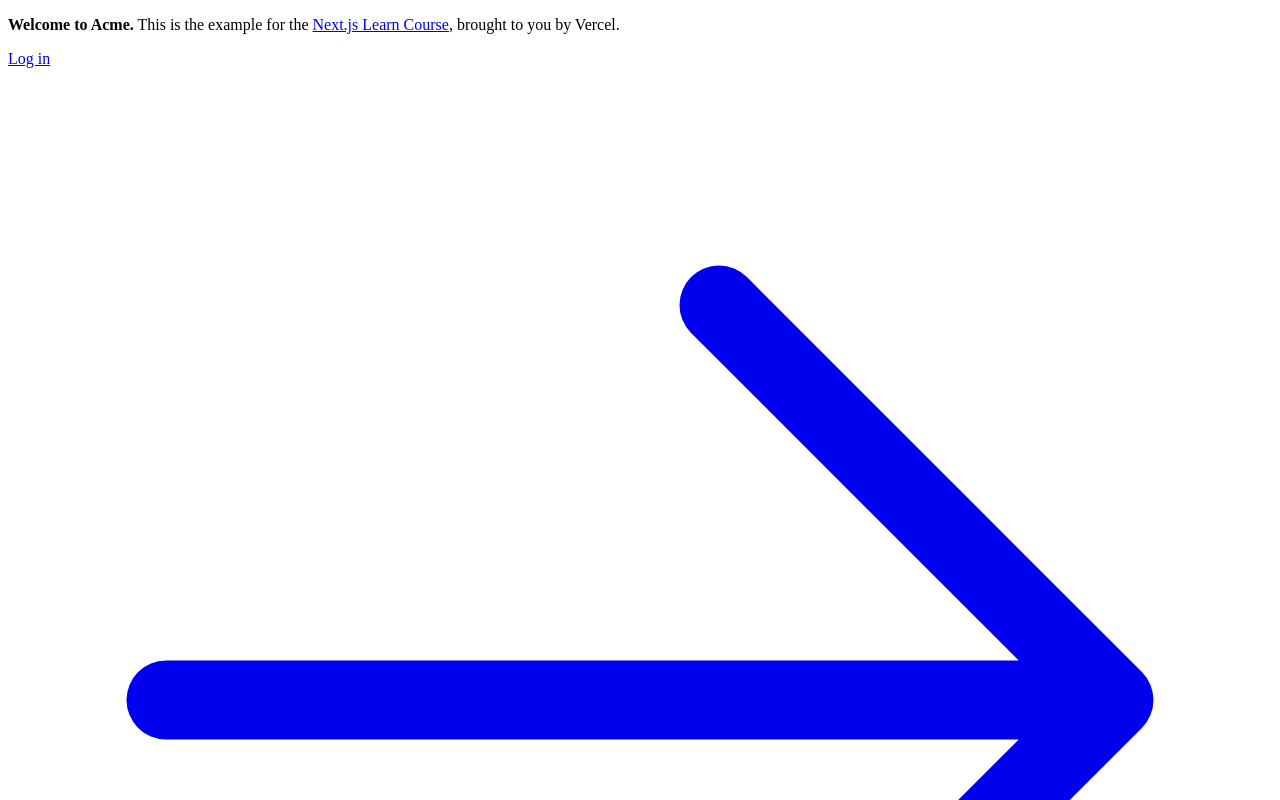
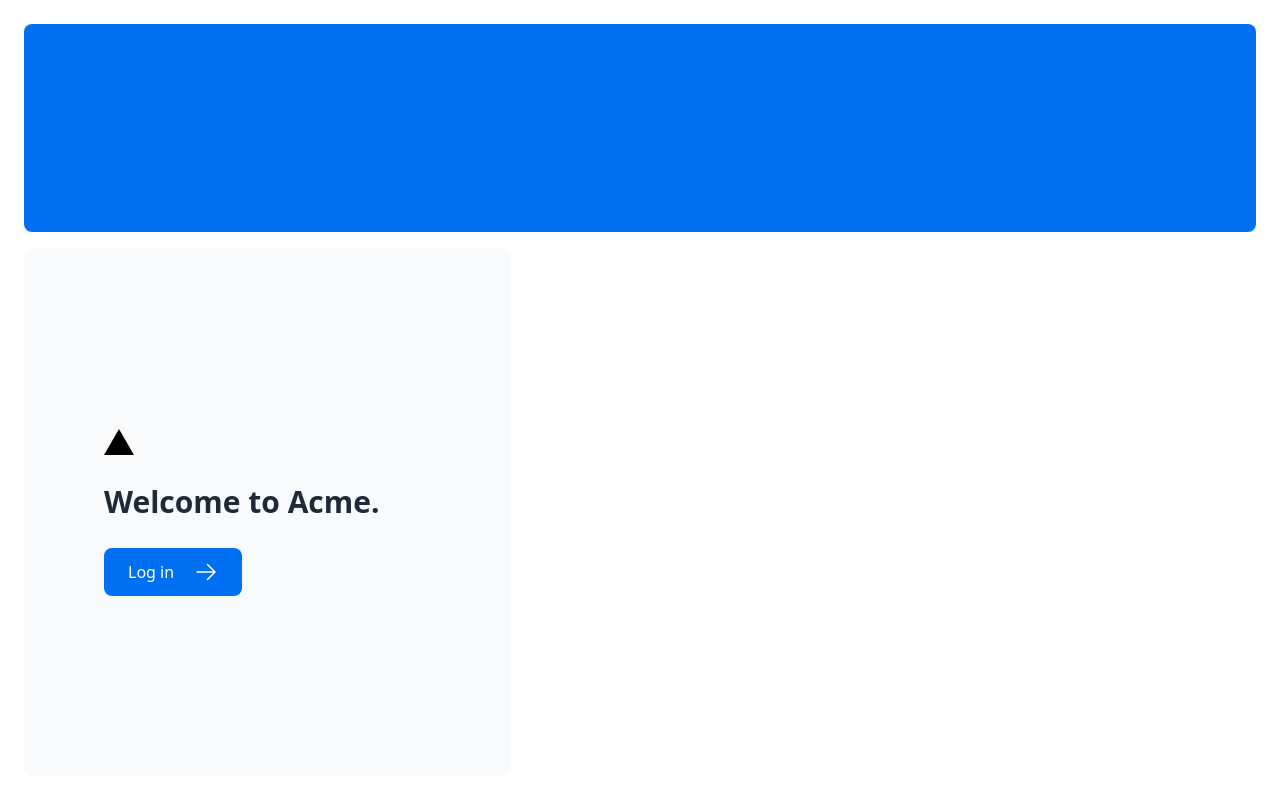
Before and after one commit to danhjoo7/Acme, a Next.js app: page / in a window 1280 px wide. Shown: the top 800 px of the page. Built offline with nearby package versions, Linux system fonts and the light colour scheme.

Commit message:
initial commit

```diff
--- a/app/layout.tsx
+++ b/app/layout.tsx
@@ -1,3 +1,5 @@
+import '@/app/ui/global.css'
+
 export default function RootLayout({
   children,
 }: {
--- a/app/page.tsx
+++ b/app/page.tsx
@@ -10,12 +10,9 @@
       </div>
       <div className="mt-4 flex grow flex-col gap-4 md:flex-row">
         <div className="flex flex-col justify-center gap-6 rounded-lg bg-gray-50 px-6 py-10 md:w-2/5 md:px-20">
+          <div className="relative w-0 h-0 border-l-[15px] border-r-[15px] border-b-[26px] border-l-transparent border-r-transparent border-b-black" />
           <p className={`text-xl text-gray-800 md:text-3xl md:leading-normal`}>
-            <strong>Welcome to Acme.</strong> This is the example for the{' '}
-            <a href="https://nextjs.org/learn/" className="text-blue-500">
-              Next.js Learn Course
-            </a>
-            , brought to you by Vercel.
+            <strong>Welcome to Acme.</strong>
           </p>
           <Link
             href="/login"
```
Also changed, not shown: app/ui/global.css (line endings or trailing spaces).
